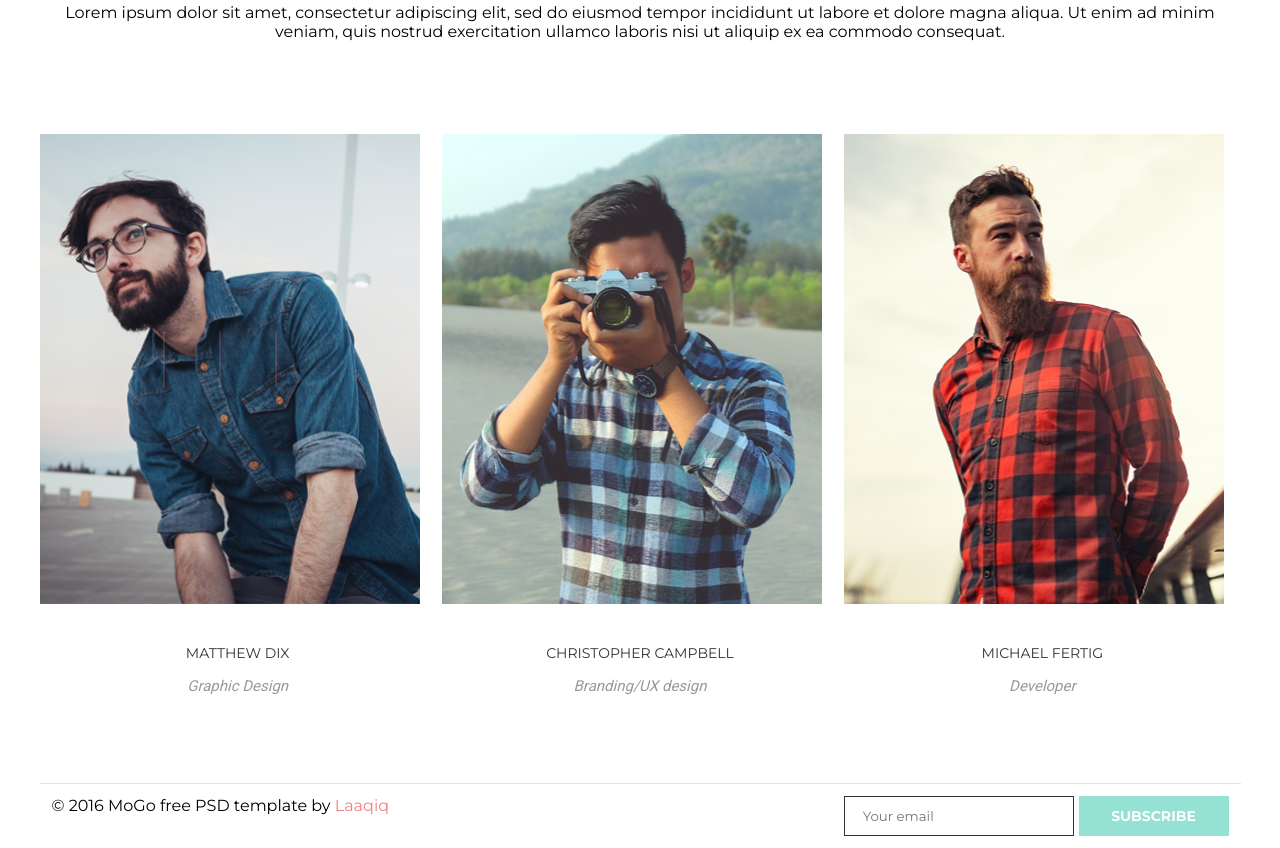
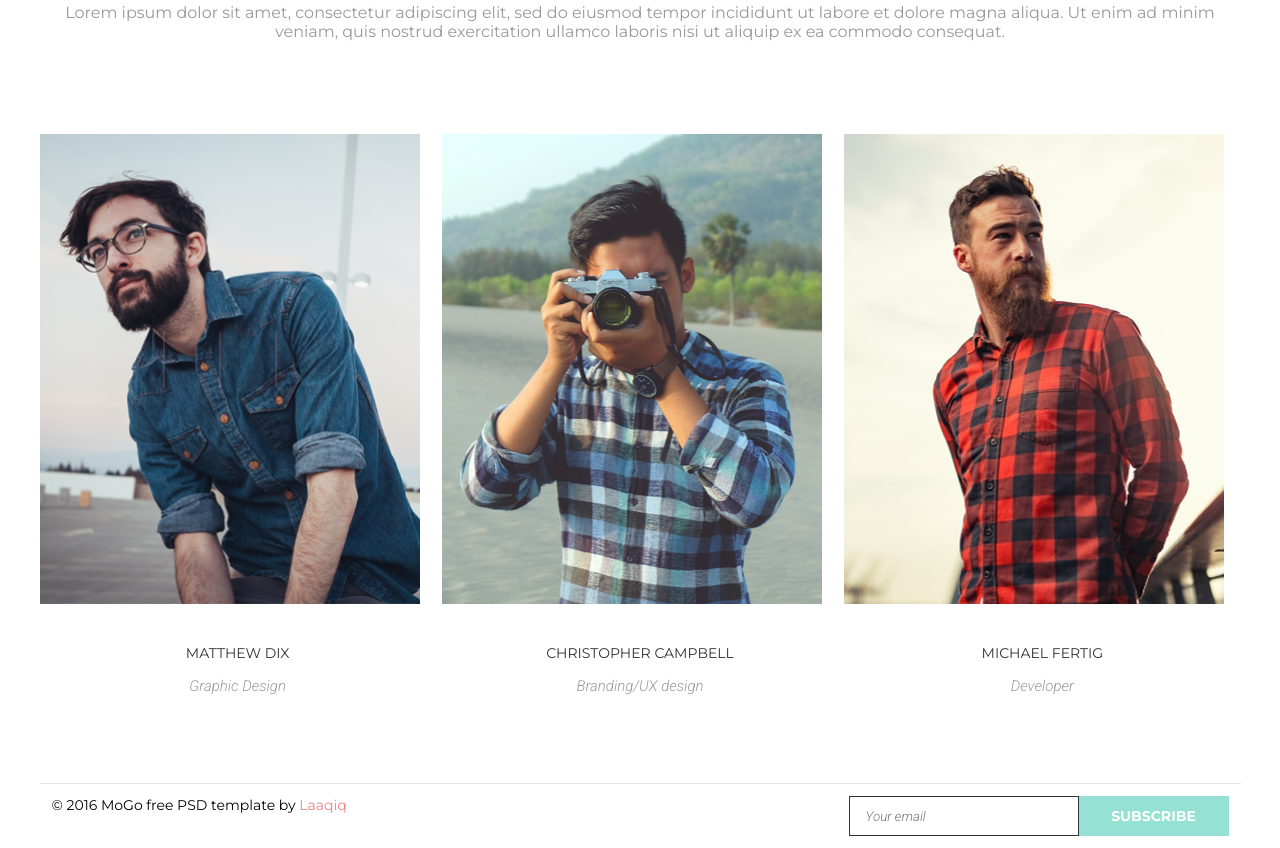
Before and after one commit to AleksKornev/goit-fe-course, a plain HTML site: page html-css/module06/index.html in a window 1280 px wide. Shown: the part 899-1747 px from the top of the page. Drawn offline with Linux system fonts and the light colour scheme; files whose address does not match are found by name.

Commit message:
second 6 commit

```diff
--- a/html-css/module06/index.html
+++ b/html-css/module06/index.html
@@ -4,6 +4,10 @@
     <meta charset="UTF-8" />
     <meta name="viewport" content="width=device-width, initial-scale=1.0" />
     <title>Homework06</title>
+    <link
+      href="https://fonts.googleapis.com/css?family=Roboto:300i&display=swap"
+      rel="stylesheet"
+    />
     <link
       href="https://fonts.googleapis.com/css?family=Roboto&display=swap"
       rel="stylesheet"
@@ -26,6 +30,7 @@
       </ul>
     </header>
     <main class="wrapper">
+      <section>
         <h2 class="heading">
           <span class="firstpart">We work with </span> <br />
           Amazing Services
@@ -48,7 +53,8 @@
           <article class="section computer">
             <h3 class="sectiontitle">Creativity</h3>
             <p class="section_text">
-            Dolor sit amet, consectetur adipiscing elit, sed do eiusmod tempor.
+              Dolor sit amet, consectetur adipiscing elit, sed do eiusmod
+              tempor.
             </p>
           </article>
           <article class="section home">
@@ -70,15 +76,17 @@
             </p>
           </article>
         </div>
+      </section>
+      <section>
         <h2 class="heading">
           <span class="firstpart">Who We Are</span> <br />
           Meet Our Team
         </h2>
         <p class="description">
-        Lorem ipsum dolor sit amet, consectetur adipiscing elit, sed do eiusmod
-        tempor incididunt ut labore et dolore magna aliqua. Ut enim ad minim
-        veniam, quis nostrud exercitation ullamco laboris nisi ut aliquip ex ea
-        commodo consequat.
+          Lorem ipsum dolor sit amet, consectetur adipiscing elit, sed do
+          eiusmod tempor incididunt ut labore et dolore magna aliqua. Ut enim ad
+          minim veniam, quis nostrud exercitation ullamco laboris nisi ut
+          aliquip ex ea commodo consequat.
         </p>
         <ul class="team-members">
           <li>
@@ -197,10 +205,11 @@
           </li>
         </ul>
         <div class="shape"></div>
+      </section>
     </main>
     <footer>
       <p>© 2016 MoGo free PSD template by <a href=""> Laaqiq</a></p>
-      <form action="">
+      <form action="#">
         <input placeholder="     Your email" type="email" name="email" />
         <button type="button">Subscribe</button>
       </form>
--- a/html-css/module06/styles.css
+++ b/html-css/module06/styles.css
@@ -128,6 +128,7 @@ body {
 .description {
   text-align: center;
   padding-bottom: 93px;
+  color: #999999;
 }
 .team-members {
   list-style-type: none;
@@ -163,13 +164,12 @@ body {
 }
 .overlay-base:hover .overlay {
   opacity: 0.9;
-  /* transform: translate(-10px, -10px); */
   box-shadow: 10px 10px #95e1d3;
-  /* transition: all 200ms linear; */
 }
 .overlay-base:hover .icons {
   opacity: 1;
 }
+
 .icons {
   z-index: 1;
   opacity: 0;
@@ -198,8 +198,10 @@ body {
   height: 55px;
   background-color: #fce38a;
 }
+
 .icons li:hover {
   background-color: #95e1d3;
+  opacity: 1;
 }
 .team-members h4 {
   text-align: center;
@@ -218,10 +220,13 @@ body {
   font-weight: 300;
   font-style: italic;
 }
-.shape {
-  width: 1201px;
+
+main::after {
+  content: "";
+  display: block;
+  background-color: rgb(229, 229, 229);
+  width: 100%;
   height: 1px;
-  background-color: rgb(229, 229, 229);
   margin-top: 88px;
 }
 
@@ -230,11 +235,17 @@ footer {
   padding: 12px;
   justify-content: space-between;
 }
+footer p {
+  font-size: 14px;
+}
 
 footer a {
   text-decoration: none;
   color: rgb(243, 129, 129);
   align-items: center;
+}
+form {
+  display: flex;
 }
 input {
   width: 230px;
@@ -243,6 +254,11 @@ input {
   padding: 0;
   border: 1px solid;
   color: #333333;
+}
+input::placeholder {
+  font-family: Roboto, serif;
+  font-weight: 300;
+  font-style: italic;
 }
 button {
   margin: 0;
```
Lines whose indentation alone changed are shown as unchanged.
